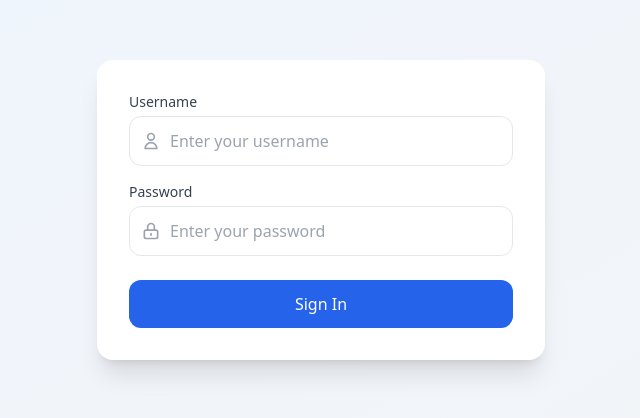
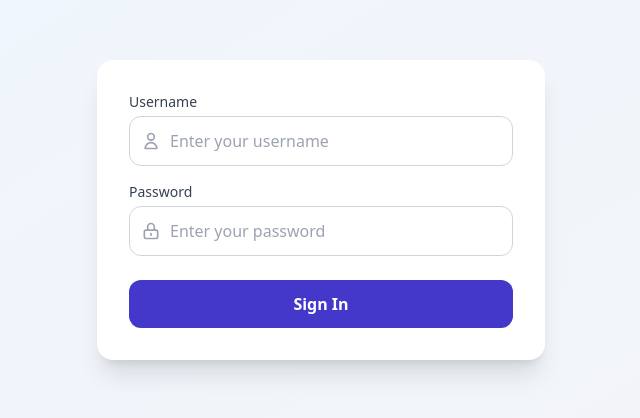
Before and after one commit to nishantb66/bpcl_portal, a Next.js app: page /admin in a window 1280 px wide. Shown: the part 190-608 px from the top of the page, without its empty margins (319-959 px from the left). Built offline with nearby package versions, Linux system fonts and the light colour scheme.

Commit message:
admin page form UI changes - minor

```diff
--- a/src/app/admin/page.js
+++ b/src/app/admin/page.js
@@ -443,12 +443,13 @@ export default function Admin() {
             {/* Login Form */}
             <form onSubmit={handleSubmit} className="space-y-6">
               <div className="space-y-4">
+                {/* Username Field */}
                 <div>
                   <label className="block text-sm font-medium text-gray-700 mb-1">
                     Username
                   </label>
                   <div className="relative">
-                    <div className="absolute inset-y-0 left-0 pl-3 flex items-center pointer-events-none">
+                    <div className="absolute inset-y-0 left-0 flex items-center pl-3 pointer-events-none">
                       <svg
                         className="h-5 w-5 text-gray-400"
                         fill="none"
@@ -469,19 +470,20 @@ export default function Admin() {
                       onChange={(e) =>
                         setForm({ ...form, username: e.target.value })
                       }
-                      className="block w-full pl-10 pr-4 py-3 border border-gray-200 rounded-xl focus:ring-2 focus:ring-blue-500 focus:border-transparent transition duration-150 text-gray-900 placeholder-gray-400"
+                      className="block w-full pl-10 pr-4 py-3 border border-gray-300 rounded-xl focus:ring-2 focus:ring-indigo-500 focus:border-transparent transition duration-150 text-gray-900 placeholder-gray-400"
                       placeholder="Enter your username"
                       required
                     />
                   </div>
                 </div>
 
+                {/* Password Field */}
                 <div>
                   <label className="block text-sm font-medium text-gray-700 mb-1">
                     Password
                   </label>
                   <div className="relative">
-                    <div className="absolute inset-y-0 left-0 pl-3 flex items-center pointer-events-none">
+                    <div className="absolute inset-y-0 left-0 flex items-center pl-3 pointer-events-none">
                       <svg
                         className="h-5 w-5 text-gray-400"
                         fill="none"
@@ -502,7 +504,7 @@ export default function Admin() {
                       onChange={(e) =>
                         setForm({ ...form, password: e.target.value })
                       }
-                      className="block w-full pl-10 pr-4 py-3 border border-gray-200 rounded-xl focus:ring-2 focus:ring-blue-500 focus:border-transparent transition duration-150 text-gray-900 placeholder-gray-400"
+                      className="block w-full pl-10 pr-4 py-3 border border-gray-300 rounded-xl focus:ring-2 focus:ring-indigo-500 focus:border-transparent transition duration-150 text-gray-900 placeholder-gray-400"
                       placeholder="Enter your password"
                       required
                     />
@@ -510,10 +512,11 @@ export default function Admin() {
                 </div>
               </div>
 
+              {/* Submit Button */}
               <button
                 type="submit"
                 disabled={loading || cooldown}
-                className="w-full flex items-center justify-center py-3 px-4 rounded-xl text-white font-medium bg-blue-600 hover:bg-blue-700 focus:outline-none focus:ring-2 focus:ring-offset-2 focus:ring-blue-500 transition duration-150 disabled:opacity-50 disabled:cursor-not-allowed"
+                className="w-full flex items-center justify-center py-3 px-4 rounded-xl text-white font-semibold bg-indigo-700 hover:bg-indigo-800 focus:outline-none focus:ring-2 focus:ring-offset-2 focus:ring-indigo-500 transition duration-150 disabled:opacity-50 disabled:cursor-not-allowed"
               >
                 {loading ? (
                   <div className="flex items-center space-x-2">
@@ -529,12 +532,12 @@ export default function Admin() {
                         r="10"
                         stroke="currentColor"
                         strokeWidth="4"
-                      />
+                      ></circle>
                       <path
                         className="opacity-75"
                         fill="currentColor"
                         d="M4 12a8 8 0 018-8V0C5.373 0 0 5.373 0 12h4zm2 5.291A7.962 7.962 0 014 12H0c0 3.042 1.135 5.824 3 7.938l3-2.647z"
-                      />
+                      ></path>
                     </svg>
                     <span>Authenticating...</span>
                   </div>
```
